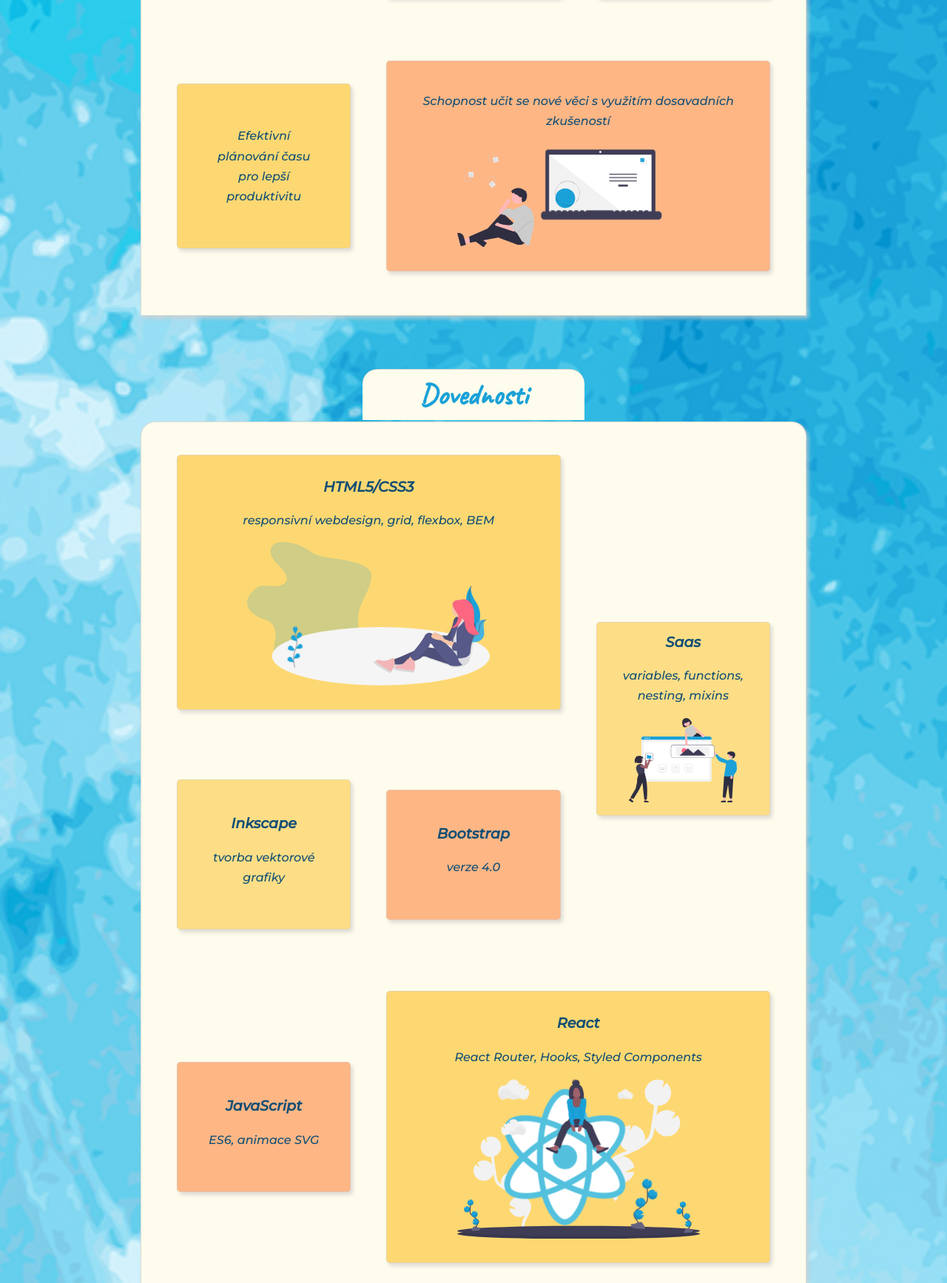
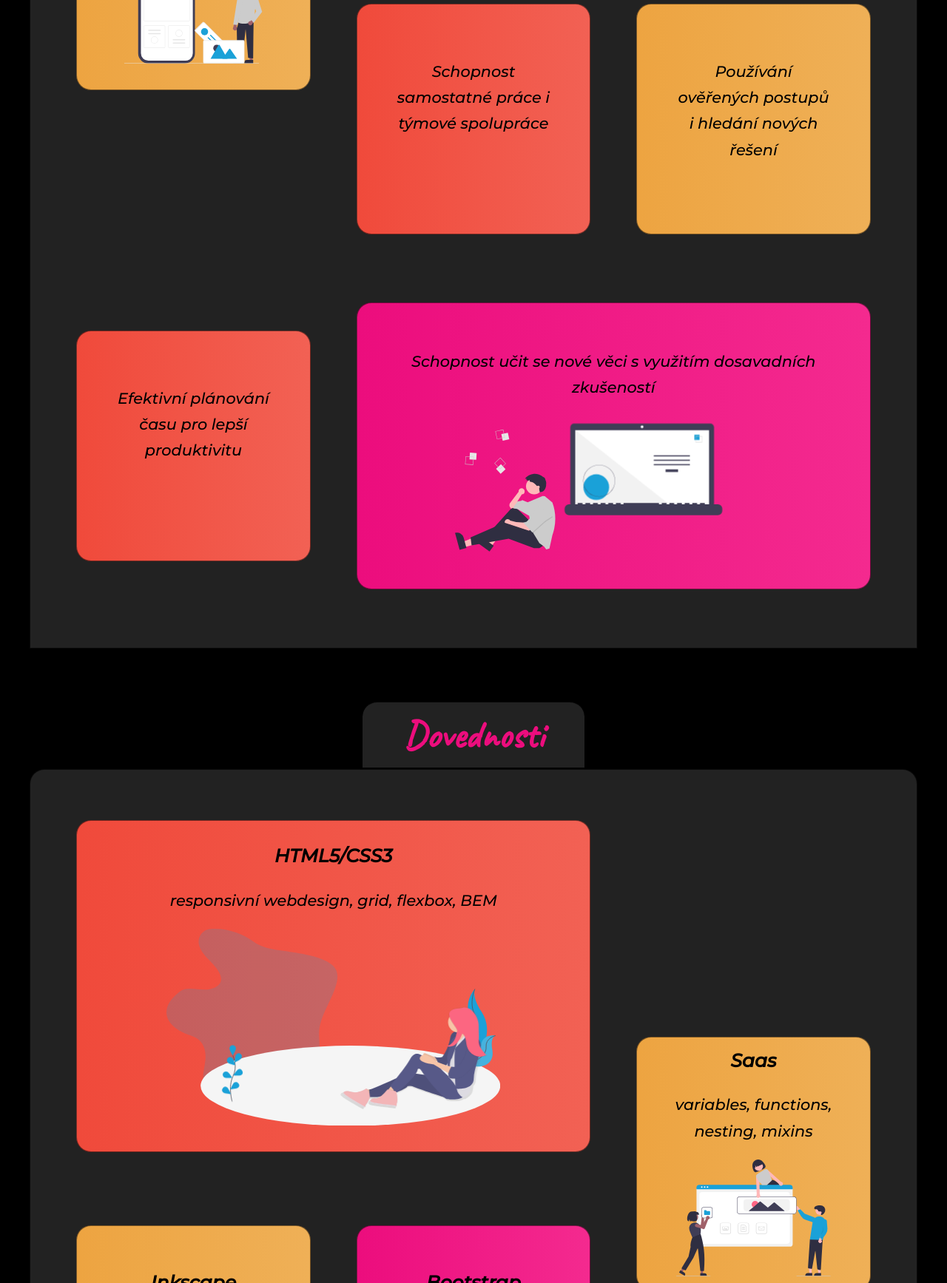
Before and after one commit to Tvorim-Web-od-A-do-Z-2-jaro-2021-Praha/portfolio-projekt-SonaMatejkova, a plain HTML site: page index.html in a window 1280 px wide. Shown: the part 1065-2800 px from the top of the page at 74% size. Drawn offline with Linux system fonts and the light colour scheme.

Commit message:
Změna vzhledu

```diff
--- a/index.html
+++ b/index.html
@@ -172,7 +172,7 @@
       <div class="work-container__item work-container__item--first">
         <a href="https://cafelora-sona.netlify.app/" target="blanc">
           <picture>
-            <source media="(min-width:400px)" srcset="images/Cafelora.png">
+            <source media="(min-width:400px)" srcset="images/CafeLora.png">
             <img src="images/CafeLora-small.png" alt="cafe" style="width:auto;">
           </picture>
           <h3>Cafe Lora</h3>
--- a/style.scss
+++ b/style.scss
@@ -1,20 +1,24 @@
 ///// variables
 
-$backgroundImage: url(images/background.jpg);
-$sectionBackgroundColor: #fefcec;
-$headerBackgroundColor: rgba(26, 161, 216, 0.8);
-$itemBackgroundColorLight: #fdde86;
-$itemBackgroundColorMedium: #fdd872;
-$itemBackgroundColorDark: #feb685;
-$footerBackgroundColor: rgba(0, 0, 0, 0.2);
-$mainColor: #124e74;
-$sectionTitleColor: #1aa1d8;
-$headerColor: #fefcec;
+$mainBackgroundColor: #000000;
+$sectionBackgroundColor: #222222;
+$headerBackground: linear-gradient(
+  270deg,
+  hsla(35, 83%, 59%, 1) 0%,
+  hsla(330, 90%, 49%, 1) 100%
+);
+$itemBackgroundColorLight: linear-gradient(to right, #eda441, #efb057);
+$itemBackgroundColorMedium: linear-gradient(to right, #f04a3b, #f26154);
+$itemBackgroundColorDark: linear-gradient(to right, #ec0d7d, #f42a8f);
+$footerBackgroundColor: rgba(34, 34, 34, 0.6);
+$mainColor: #000000;
+$sectionTitleColor: #ec0d7d;
+$headerColor: #ffffff;
 $contactColor: #ffffff;
 $atributionColor: rgba(255, 255, 255, 0.5);
 $fontFamilyMain: 'Montserrat', sans-serif;
 $fontFamilyTitle: 'Caveat', cursive;
-$boxShadow: 3px 4px 5px rgba(209, 206, 206, 0.7);
+$boxShadow: 3px 4px 5px rgba(34, 34, 34, 0.7);
 
 /////mixins
 
@@ -30,26 +34,24 @@ $boxShadow: 3px 4px 5px rgba(209, 206, 206, 0.7);
   margin-bottom: 2px;
   background-color: $sectionBackgroundColor;
   border-radius: 20px 20px 0 0;
-  border-top: 1px solid rgba(209, 206, 206, 0.7);
+  border-top: 1px solid rgba(0, 0, 0, 0.7);
 }
 
 @mixin sectionContainer() {
   min-height: 600px;
   background-color: $sectionBackgroundColor;
   border-radius: 20px 20px 0 0;
-  border: 1px solid rgba(209, 206, 206, 0.7);
-  box-shadow: $boxShadow;
+  border: 1px solid rgba(0, 0, 0, 0.7);
   display: grid;
-  padding: 2em 3em;
+  padding: 2.5em 3em;
   column-gap: 3em;
 }
 
 @mixin sectionContainerItem() {
-  min-height: 11em;
+  min-height: 15em;
   padding: 2.5em;
-  border-radius: 5px;
-  border: 1px solid rgba(209, 206, 206, 0.5);
-  box-shadow: $boxShadow;
+  border-radius: 20px;
+  border: 1px solid rgba(0, 0, 0, 0.5);
   align-self: center;
 }
 
@@ -85,15 +87,11 @@ body {
   margin: 0;
   font: {
     family: $fontFamilyMain;
-    size: 1rem;
+    size: 1.3rem;
   }
   line-height: 1.7;
   color: $mainColor;
-  background: {
-    image: $backgroundImage;
-    repeat: no-repeat;
-    size: cover;
-  }
+  background-color: $mainBackgroundColor;
 }
 
 a {
@@ -105,7 +103,7 @@ a {
   display: flex;
   justify-content: space-between;
   color: $headerColor;
-  background-color: $headerBackgroundColor;
+  background: $headerBackground;
   position: fixed;
   left: 0;
   right: 0;
@@ -145,7 +143,13 @@ a {
 
 .title {
   font-size: 1.5em;
-  color: $headerColor;
+  background: -webkit-linear-gradient(
+    135deg,
+    hsla(35, 83%, 59%, 1) 0%,
+    hsla(330, 90%, 49%, 1) 100%
+  );
+  -webkit-background-clip: text;
+  -webkit-text-fill-color: transparent;
   text-align: center;
   margin-top: 5em;
   &__text {
@@ -183,7 +187,7 @@ h3 {
 .about,
 .skills,
 .work {
-  max-width: 900px;
+  max-width: 1200px;
   margin: 0 auto;
 }
 
@@ -225,13 +229,13 @@ h3 {
   gap: 2em;
   &__item {
     @include sectionContainerItem();
-    padding: 1.5em;
-    min-height: 15em;
+    padding: 1.7em;
+    min-height: 16em;
   }
   &__item img {
     max-width: 100%;
     height: auto;
-    border: 3px solid rgb(53, 52, 52);
+    border: 3px solid #000000;
     margin-bottom: 1em;
   }
   & a {
@@ -241,80 +245,80 @@ h3 {
 
 .about-container__item {
   &--first {
-    background-color: $itemBackgroundColorLight;
+    background: $itemBackgroundColorLight;
     grid-area: 1/1/3/2;
     padding: 1.5rem;
   }
   &--second {
-    background-color: $itemBackgroundColorMedium;
+    background: $itemBackgroundColorMedium;
     grid-area: 2/2/3/3;
   }
   &--third {
-    background-color: $itemBackgroundColorDark;
+    background: $itemBackgroundColorDark;
     grid-area: 1/2/2/4;
     padding: 1.5rem;
   }
   &--fourth {
-    background-color: $itemBackgroundColorLight;
+    background: $itemBackgroundColorLight;
     grid-area: 2/3/3/4;
   }
   &--fifth {
-    background-color: $itemBackgroundColorMedium;
+    background: $itemBackgroundColorMedium;
     grid-area: 3/1/4/2;
   }
   &--sixth {
-    background-color: $itemBackgroundColorDark;
+    background: $itemBackgroundColorDark;
     grid-area: 3/2/4/4;
-    padding: 1.5rem;
+    padding: 2.5rem;
   }
 }
 
 .skills-container__item {
   &--first {
-    background-color: $itemBackgroundColorLight;
+    background: $itemBackgroundColorLight;
     grid-area: 1/3/3/4;
     padding: 0.5rem;
   }
   &--second {
-    background-color: $itemBackgroundColorMedium;
+    background: $itemBackgroundColorMedium;
     grid-area: 1/1/2/3;
     padding: 1.5rem;
   }
   &--third {
-    background-color: $itemBackgroundColorDark;
+    background: $itemBackgroundColorDark;
     grid-area: 2/2/3/3;
   }
   &--fourth {
-    background-color: $itemBackgroundColorLight;
+    background: $itemBackgroundColorLight;
     grid-area: 2/1/3/2;
   }
   &--fifth {
-    background-color: $itemBackgroundColorMedium;
+    background: $itemBackgroundColorMedium;
     grid-area: 3/2/4/4;
     padding: 1.5rem;
   }
   &--sixth {
-    background-color: $itemBackgroundColorDark;
+    background: $itemBackgroundColorDark;
     grid-area: 3/1/4/2;
   }
 }
 
 .work-container__item {
   &--first {
-    background-color: $itemBackgroundColorLight;
+    background: $itemBackgroundColorLight;
     align-self: start;
   }
   &--second {
-    background-color: $itemBackgroundColorMedium;
+    background: $itemBackgroundColorMedium;
   }
   &--third {
-    background-color: $itemBackgroundColorDark;
+    background: $itemBackgroundColorDark;
     align-self: end;
   }
 }
 
 .contact {
-  max-width: 900px;
+  max-width: 1200px;
   margin: 0 auto;
   display: flex;
   justify-content: space-around;
@@ -338,7 +342,7 @@ h3 {
 }
 
 .attribution {
-  max-width: 900px;
+  max-width: 1200px;
   margin: 0 auto;
   padding: 0;
   font-size: 0.8em;
@@ -352,7 +356,7 @@ h3 {
 
 @media screen and (max-width: 400px) {
   body {
-    font-size: 12px;
+    font-size: 0.7rem;
   }
   .header {
     display: block;
@@ -430,7 +434,7 @@ h3 {
 
 @media screen and (min-width: 400px) and (max-width: 870px) {
   body {
-    font-size: 16px;
+    font-size: 1rem;
   }
   .header__title {
     font-size: 1.8em;
@@ -463,11 +467,11 @@ h3 {
   }
   .about-container {
     @include gridResponsive();
-    padding: 2.5em 2.5em 0 2.5em;
+    padding: 2em 2.5em;
   }
   .skills-container {
     @include gridResponsive();
-    padding: 1.5em 2.5em;
+    padding: 2em 2.5em;
   }
   .work-container {
     @include gridResponsive(
@@ -499,11 +503,13 @@ h3 {
       padding: 1rem;
     }
     &--fourth {
-      grid-area: 4/1/5/3;
+      grid-area: 3/2/4/3;
+    }
+    &--fifth {
+      padding: 2.5rem 3rem;
     }
     &--sixth {
-      grid-column-end: 3;
-      padding: 3rem 1rem;
+      grid-area: 4/1/5/3;
     }
   }
   .skills-container__item {
```
Also changed, not shown: style.css, 1 other file.
